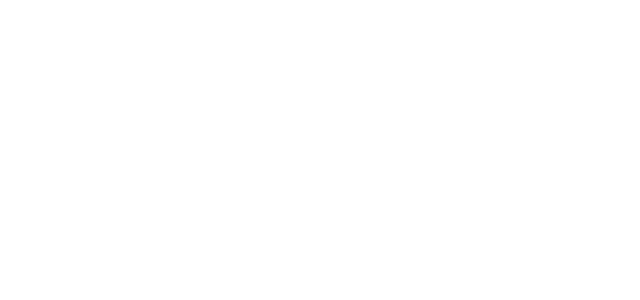
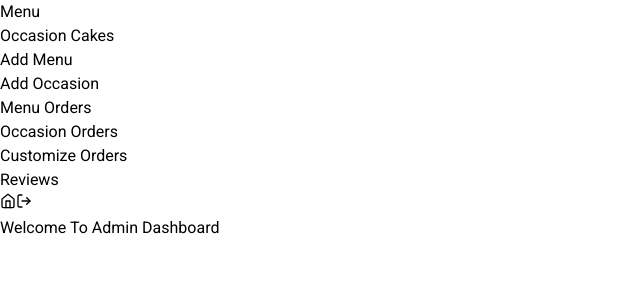
Before and after one commit to mussadiqkhan6886/amasbakery, a Next.js app: page /admin-dashboard in a window 1280 px wide. Shown: the top 300 px of the page, without its empty margins (0-640 px from the left). Built offline with nearby package versions, Linux system fonts and the light colour scheme.

Commit message:
started admin dashboard

```diff
--- a/app/(admin)/admin-dashboard/page.tsx
+++ b/app/(admin)/admin-dashboard/page.tsx
@@ -2,9 +2,9 @@
 
 const Admin = () => {
   return (
-    <div>
-
-    </div>
+    <main className='h-screen w-full'>
+      <h1>Welcome To Admin Dashboard</h1>
+    </main>
   )
 }
 
--- a/app/(admin)/layout.tsx
+++ b/app/(admin)/layout.tsx
@@ -1,3 +1,4 @@
+import AdminHeader from "@/components/admin/AdminHeader";
 
 export default function RootLayout({
   children,
@@ -6,6 +7,7 @@
 }>) {
   return (
     <>
+      <AdminHeader />
         {children}
     </>
   );
--- /dev/null
+++ b/components/admin/AdminHeader.tsx
@@ -0,0 +1,33 @@
+import Link from 'next/link'
+import React from 'react'
+import { FiHome, FiLogOut } from 'react-icons/fi'
+
+const AdminHeader = () => {
+    const headerLinks = [
+        {name: "Menu", link: "/admin-dashboard/menu"},
+        {name: "Occasion Cakes", link: "/admin-dashboard/occasion-cakes"},
+        {name: "Add Menu", link: "/admin-dashboard/add-menu"},
+        {name: "Add Occasion", link: "/admin-dashboard/add-occasion"},
+        {name: "Menu Orders", link: "/admin-dashboard/menu-orders"},
+        {name: "Occasion Orders", link: "/admin-dashboard/occasion-orders"},
+        {name: "Customize Orders", link: "/admin-dashboard/customize-orders"},
+        {name: "Reviews", link: "/admin-dashboard/reviews"},
+    ]
+  return (
+    <header>
+      <nav>
+        <ul>
+            {headerLinks.map(item => (
+                <ol><Link href={item.link}>{item.name}</Link></ol>
+            ))}
+        </ul>
+      </nav>
+      <div>
+        <button><Link href={"/"}><FiHome /></Link></button>
+        <button><Link href={"/"}><FiLogOut /></Link></button>
+      </div>
+    </header>
+  )
+}
+
+export default AdminHeader
```
